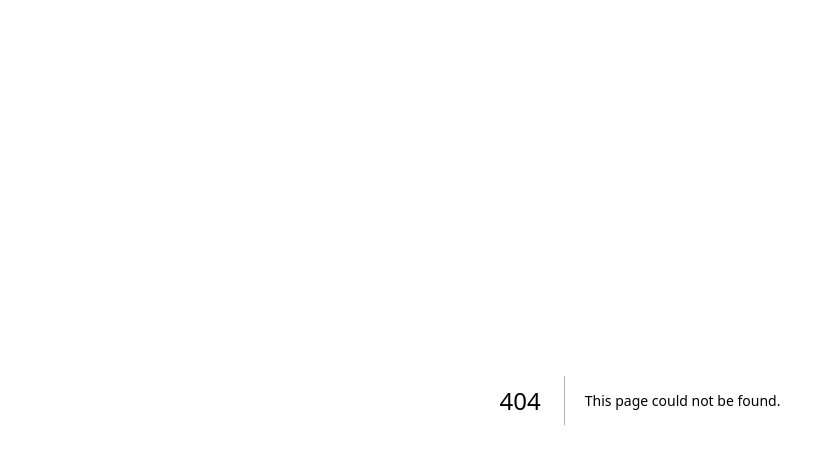
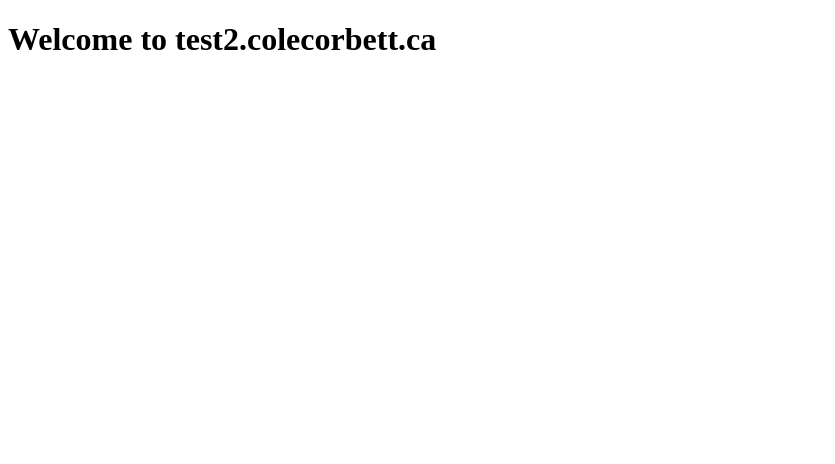
Before and after one commit to ccorbett0116/personal-site, a Next.js app: page /test2 in a window 1280 px wide. Before the commit this address had no page. Shown: the top 464 px of the page, without its empty margins (0-835 px from the left). Built offline with nearby package versions, Linux system fonts and the light colour scheme.

Commit message:
setup subdomain test2

```diff
--- a/middleware.ts
+++ b/middleware.ts
@@ -4,6 +4,8 @@ const MAIN_DOMAIN = 'colecorbett.ca';
 const REDIRECT_MAP: Record<string, string> = {
   '/projects': 'projects',
   '/test': 'test',
+  '/test2': 'test2',
+  '/test2': 'test2',
 };
 
 export function middleware(request: NextRequest) {
--- /dev/null
+++ b/pages/test2/index.tsx
@@ -0,0 +1,3 @@
+export default function test2Page() {
+  return <h1>Welcome to test2.colecorbett.ca</h1>;
+}
```
